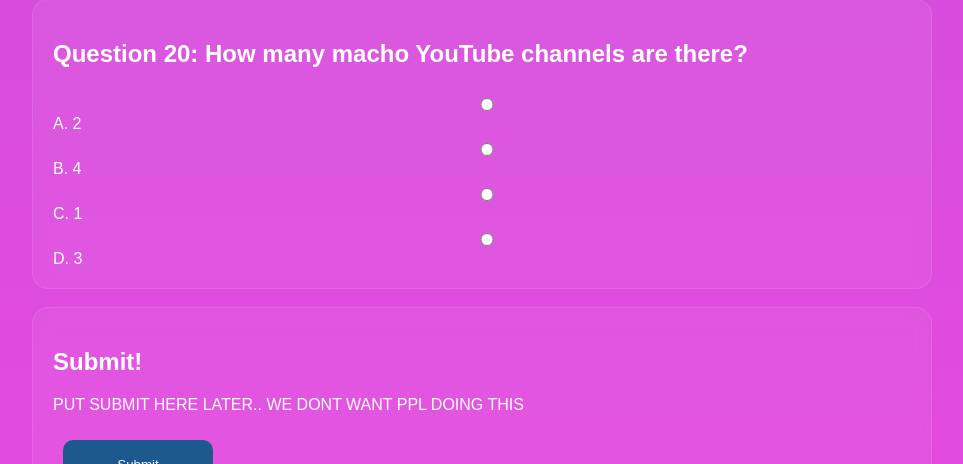
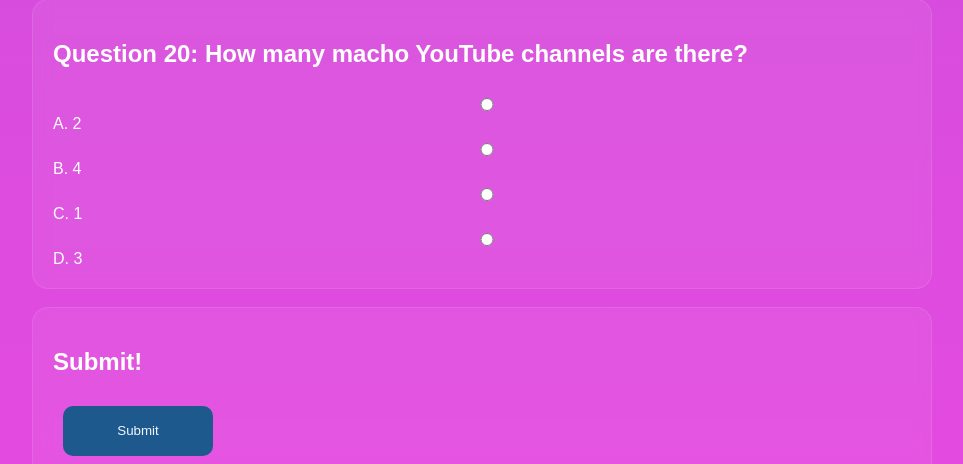
Before and after one commit to absol255/Macho-Star-Testing, a Flask app: page /test in a window 1280 px wide. Shown: the part 6036-6500 px from the top of the page, without its empty margins (158-1121 px from the left). Run offline with Flask 3, Linux system fonts and the light colour scheme.

Commit message:
NEW COMIT

```diff
--- a/templates/test.html
+++ b/templates/test.html
@@ -258,7 +258,6 @@
             <br />
             <div class="card">
                 <h2>Submit!</h2>
-                <p>PUT SUBMIT HERE LATER.. WE DONT WANT PPL DOING THIS</p>
                 <input type="submit" class="button">
             </div>
         </form>
```
